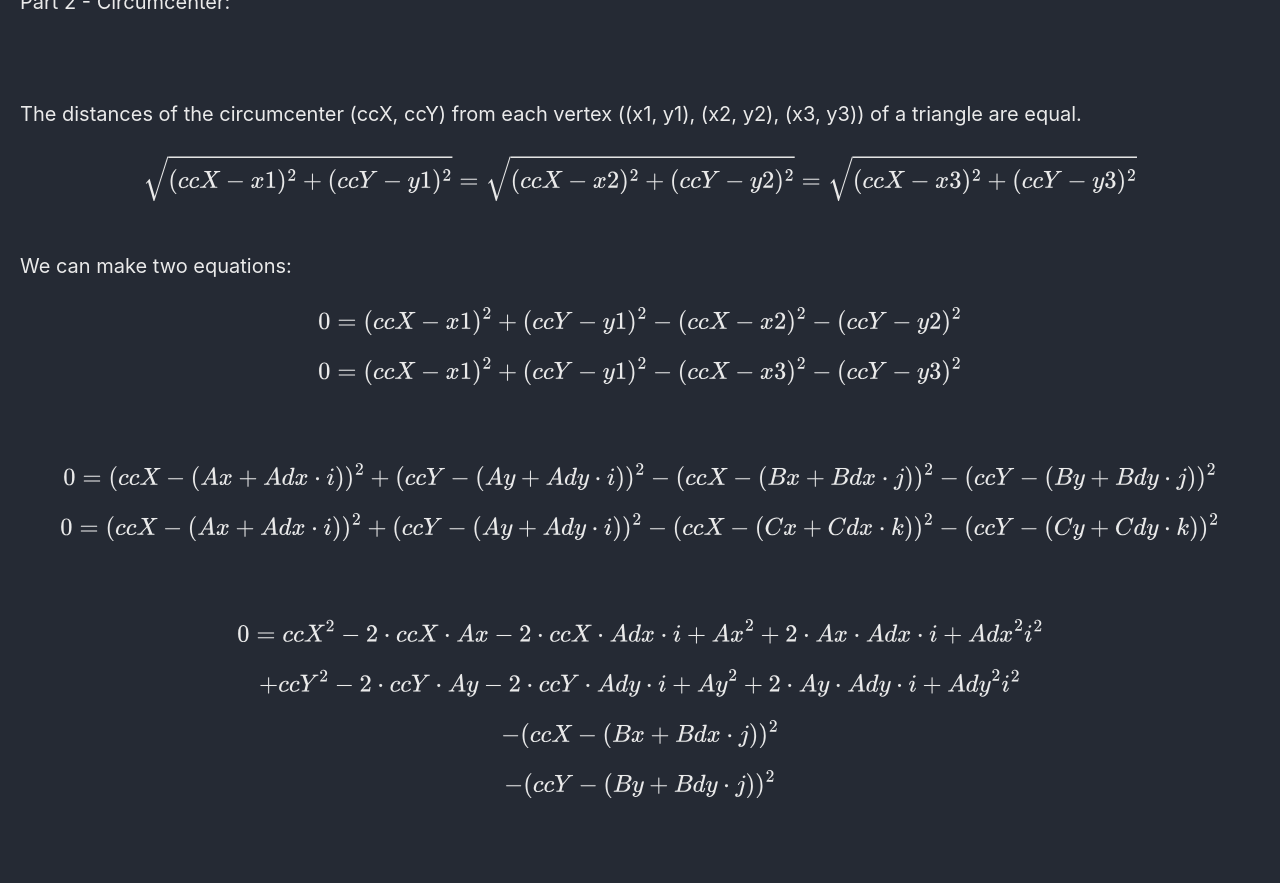
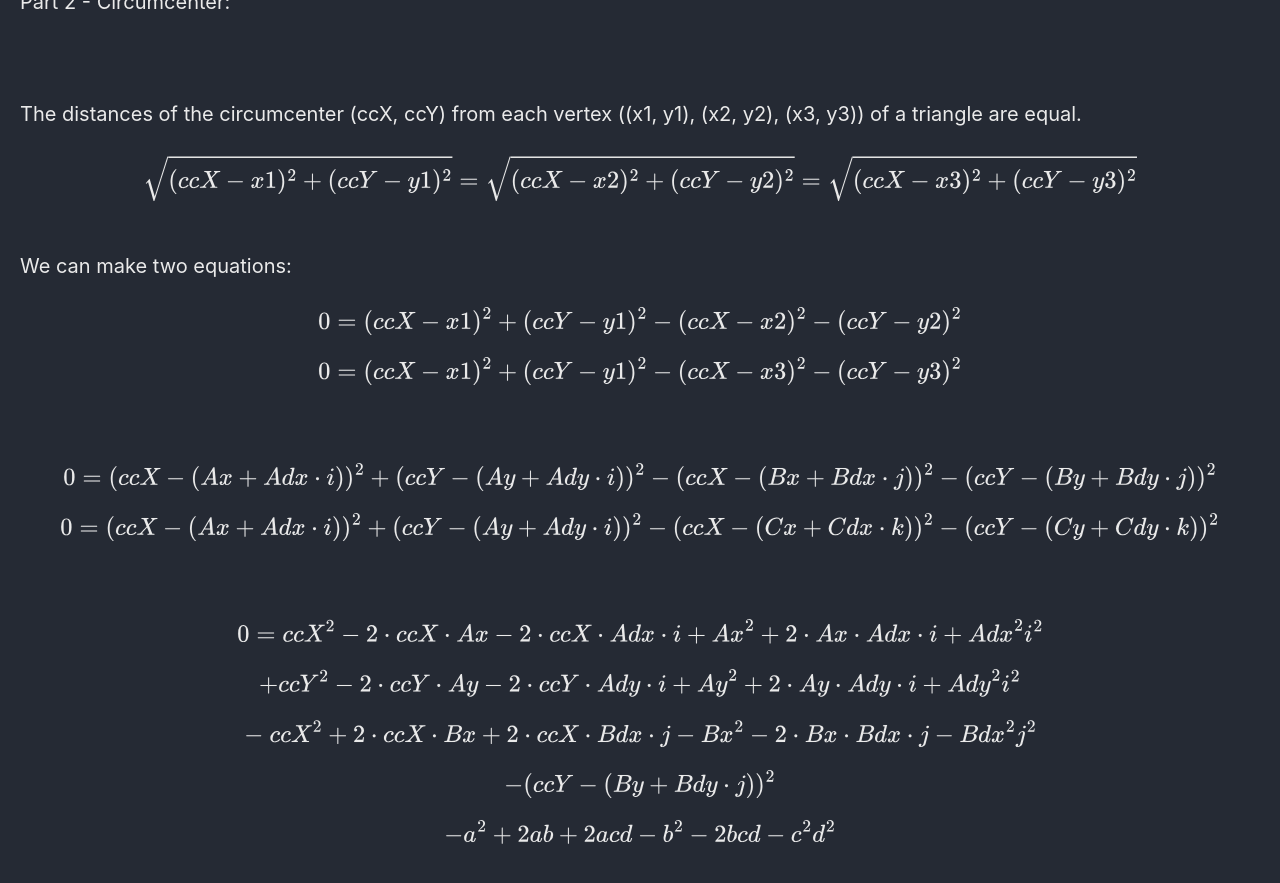
Before and after one commit to Connor-McCartney/Connor-McCartney.github.io, a Jekyll site: the page built from _pages/cryptography/other/Geometry-Hash-Balsn-CTF-2023.md, in a window 1280 px wide and 900 px high, scrolled down 4416 px. Shown: the top 883 px of the window. Built offline with Jekyll 4.4.1, drawn with Linux system fonts in a browser that asks for light colours; cached includes are drawn as plain includes; before the commit the page ends 5266 px from its top, so only the background shows below that.

Commit message:
Update Geometry-Hash-Balsn-CTF-2023.md

```diff
--- a/_pages/cryptography/other/Geometry-Hash-Balsn-CTF-2023.md
+++ b/_pages/cryptography/other/Geometry-Hash-Balsn-CTF-2023.md
@@ -189,6 +189,10 @@ $$0 = {ccX}^2 - 2 \cdot ccX \cdot Ax - 2 \cdot ccX \cdot Adx \cdot i + {Ax}^2 +
 
 $$  + {ccY}^2 - 2 \cdot ccY \cdot Ay - 2 \cdot ccY \cdot Ady \cdot i + {Ay}^2 + 2 \cdot Ay \cdot Ady \cdot i + {Ady}^2 i^2$$
 
-$$ - (ccX - (Bx + Bdx \cdot j))^2$$
+$$- \ {ccX}^2 + 2 \cdot ccX \cdot Bx + 2 \cdot ccX \cdot Bdx \cdot j - {Bx}^2 - 2 \cdot Bx \cdot Bdx \cdot j - {Bdx}^2 j^2$$
+
+
 
 $$ - (ccY - (By + Bdy \cdot j))^2$$
+
+$$-a^2 + 2 a b + 2 a c d - b^2 - 2 b c d - c^2 d^2$$
```
